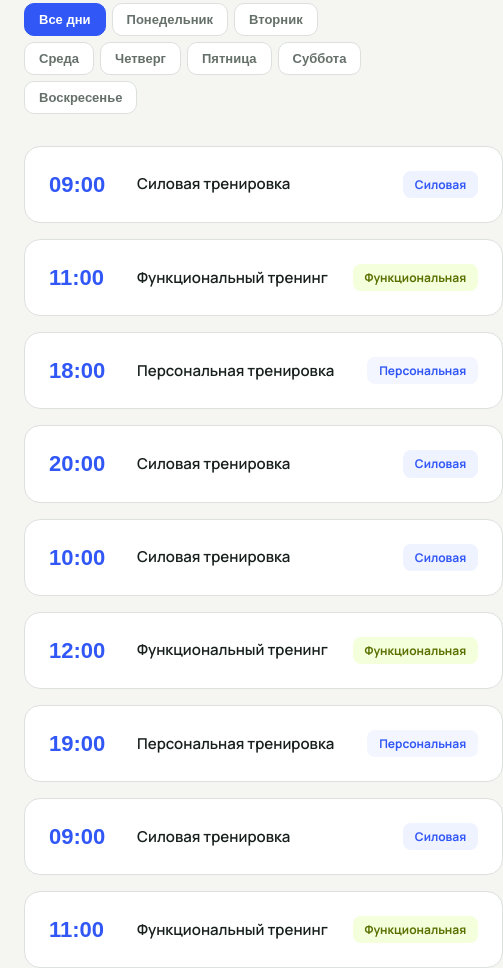
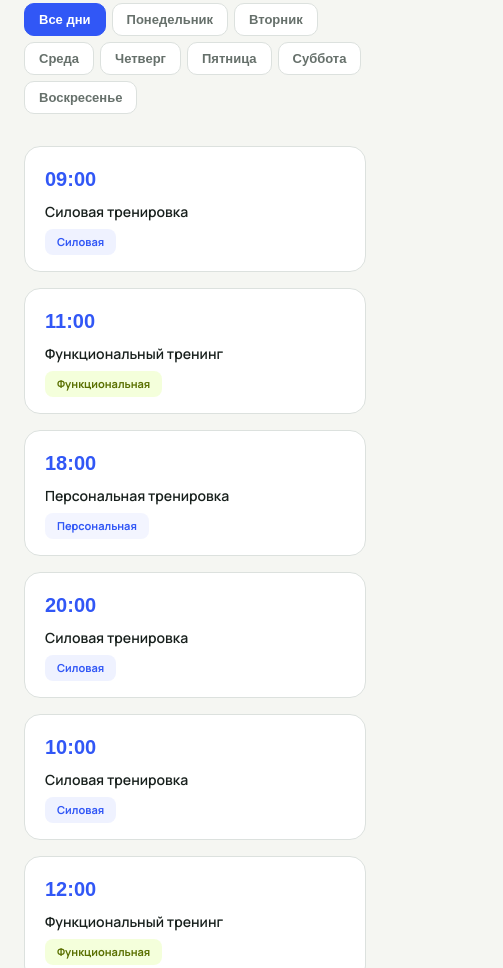
Before and after one commit to SingularityMind/apex-fitness, a plain HTML site: page index.html in a window 390 px wide. Shown: the part 6657-7625 px from the top of the page, 503 px wide, since content can reach past the window. Drawn offline with Linux system fonts and the light colour scheme; a web font is replaced by a local one.

Commit message:
Add files via upload

```diff
--- a/css/style.css
+++ b/css/style.css
@@ -562,4 +562,13 @@ footer {
   .features-grid { grid-template-columns: 1fr; }
   .schedule-filters { gap: 6px; }
   .sched-btn { font-size: 13px; padding: 8px 14px; }
+  .sched-item {
+    flex-direction: column;
+    align-items: flex-start;
+    gap: 6px;
+    padding: 16px 20px;
+  }
+  .sched-time { font-size: 20px; min-width: unset; }
+  .sched-name { padding: 0; font-size: 14px; }
+  .sched-tag { font-size: 11px; }
 }
```
